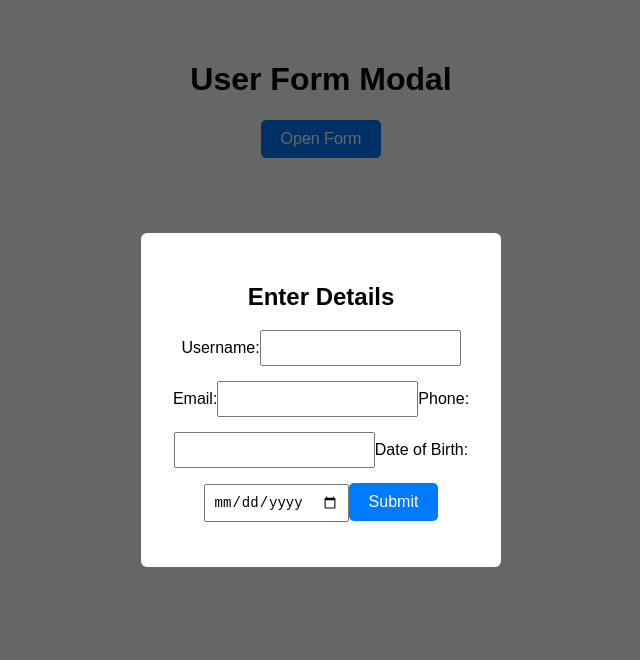
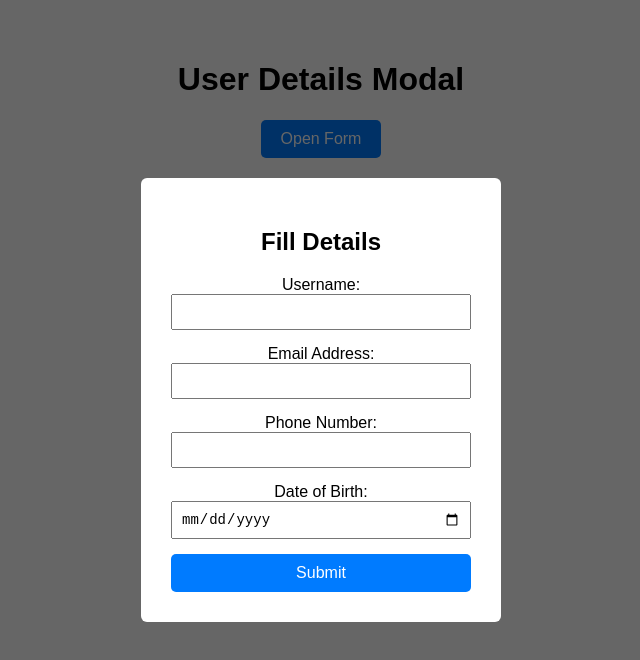
Before and after one commit to krishnapatidar01/xmodal, a React (Create React App) app: page / in a window 1280 px wide. Both pictures are taken after a click on the button "Open Form". Shown: the top 660 px of the page, without its empty margins (319-959 px from the left). Built offline with nearby package versions, Linux system fonts and the light colour scheme.

Commit message:
first commit

```diff
--- a/src/App.js
+++ b/src/App.js
@@ -11,37 +11,50 @@ function App() {
   });
 
   const handleChange = (e) => {
-    const { id, value } = e.target;
-    setFormData({ ...formData, [id]: value });
+    setFormData((prev) => ({
+      ...prev,
+      [e.target.id]: e.target.value
+    }));
   };
 
   const handleSubmit = (e) => {
-    e.preventDefault();
+       e.preventDefault();
     const { username, email, phone, dob } = formData;
 
     if (!username || !email || !phone || !dob) {
-      return alert("Please fill all fields.");
+      alert("Please fill out all fields.");
+      return;
     }
 
     if (!email.includes("@")) {
-      return alert("Invalid email.");
+      alert("Invalid email. Please check your email address.");
+      return;
     }
 
     if (!/^\d{10}$/.test(phone)) {
-      return alert("Phone number must be 10 digits.");
+      alert("Invalid phone number. Please enter a 10-digit phone number.");
+      return;
     }
 
-    if (new Date(dob) > new Date()) {
-      return alert("Invalid date of birth.");
+    const today = new Date();
+    const enteredDate = new Date(dob);
+    if (enteredDate > today) {
+      alert("Invalid date of birth. Date cannot be in the future.");
+      return;
     }
 
-    alert("Form submitted successfully!");
+    // All validations passed
     setShowModal(false);
-    setFormData({ username: "", email: "", phone: "", dob: "" });
+    setFormData({
+      username: "",
+      email: "",
+      phone: "",
+      dob: ""
+    });
   };
 
   const handleClickOutside = (e) => {
-    if (e.target.classList.contains("modal")) {
+    if (e.target.className === "modal") {
       setShowModal(false);
     }
   };
@@ -50,36 +63,54 @@ function App() {
     if (showModal) {
       window.addEventListener("click", handleClickOutside);
     }
-    return () => {
-      window.removeEventListener("click", handleClickOutside);
-    };
+    return () => window.removeEventListener("click", handleClickOutside);
   }, [showModal]);
 
   return (
     <div className="App">
-      <h1>User Form Modal</h1>
+      <h1>User Details Modal</h1>
       <button onClick={() => setShowModal(true)}>Open Form</button>
 
       {showModal && (
         <div className="modal">
           <div className="modal-content">
-            <form onSubmit={handleSubmit}>
-              <h2>Enter Details</h2>
+            <h2>Fill Details</h2>
 
-              <label>Username:</label>
-              <input id="username" type="text" value={formData.username} onChange={handleChange} />
+            <label>Username:</label>
+            <input
+              id="username"
+              type="text"
+              value={formData.username}
+              onChange={handleChange}
+            />
 
-              <label>Email:</label>
-              <input id="email" type="email" value={formData.email} onChange={handleChange} />
+            <label>Email Address:</label>
+            <input
+              id="email"
+              type="email"
+              value={formData.email}
+              onChange={handleChange}
+            />
 
-              <label>Phone:</label>
-              <input id="phone" type="text" value={formData.phone} onChange={handleChange} />
+            <label>Phone Number:</label>
+            <input
+              id="phone"
+              type="number"
+              value={formData.phone}
+              onChange={handleChange}
+            />
 
-              <label>Date of Birth:</label>
-              <input id="dob" type="date" value={formData.dob} onChange={handleChange} />
+            <label>Date of Birth:</label>
+            <input
+              id="dob"
+              type="date"
+              value={formData.dob}
+              onChange={handleChange}
+            />
 
-              <button type="submit">Submit</button>
-            </form>
+            <button className="submit-button" onClick={handleSubmit}>
+              Submit
+            </button>
           </div>
         </div>
       )}
```
